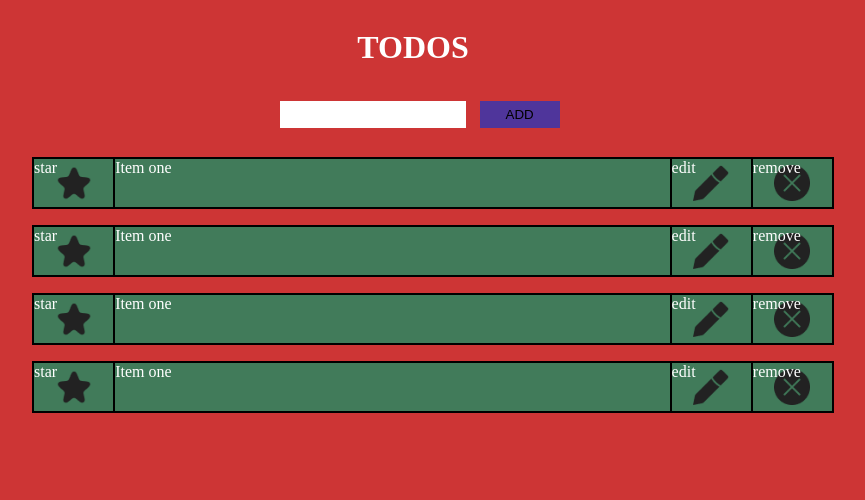
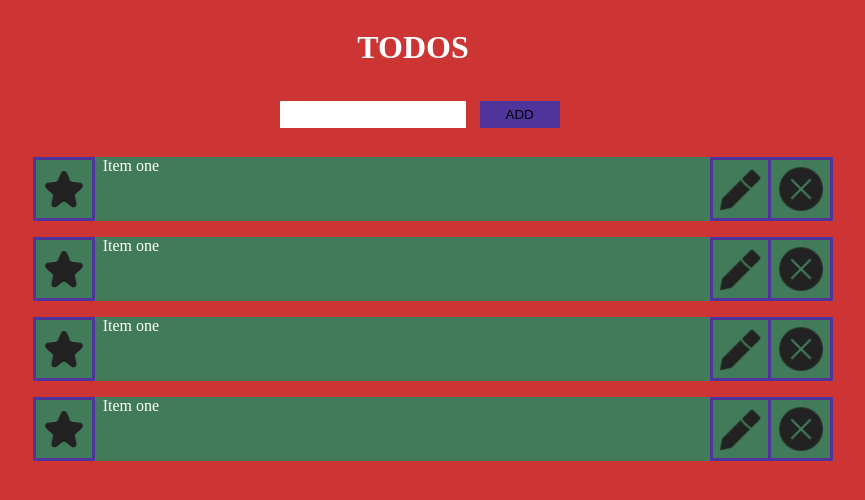
Before and after one commit to costik2020/0007-todo-or-not-todo-react, a React (Create React App) app: page / in a window 1280 px wide. Shown: the top 500 px of the page, without its empty margins (227-1092 px from the left). Built offline with nearby package versions, Linux system fonts and the light colour scheme.

Commit message:
Added some styles to my buttons

```diff
--- a/src/App.js
+++ b/src/App.js
@@ -12,32 +12,34 @@ function App(props) {
 		<div className="items-stack">
 			<ul>
 				<li>
-					<div className="star">star</div>
+					<div className="star"></div>
 					<div className="item">Item one</div>
-					<div className="edit">edit</div>
-					<div className="remove">remove</div>
+					<div className="edit"></div>
+					<div className="remove"></div>
 				</li>
 
 				<li>
-					<div className="star">star</div>
+					<div className="star"></div>
 					<div className="item">Item one</div>
-					<div className="edit">edit</div>
-					<div className="remove">remove</div>
+					<div className="edit"></div>
+					<div className="remove"></div>
 				</li>
 
 				<li>
-					<div className="star">star</div>
+					<div className="star"></div>
 					<div className="item">Item one</div>
-					<div className="edit">edit</div>
-					<div className="remove">remove</div>
+					<div className="edit"></div>
+					<div className="remove"></div>
 				</li>
 
 				<li>
-					<div className="star">star</div>
+					<div className="star"></div>
 					<div className="item">Item one</div>
-					<div className="edit">edit</div>
-					<div className="remove">remove</div>
+					<div className="edit"></div>
+					<div className="remove"></div>
 				</li>
+
+
 
 			</ul>
 		</div>
--- a/src/index.css
+++ b/src/index.css
@@ -31,6 +31,16 @@ form button {
 	box-sizing: border-box;
 	background-color: #4F359B;
 	border: none;
+
+}
+
+form button:hover {
+	background-color: #F9DC5C;
+}
+
+form button:active {
+	background-color: #F9B5AC;
+
 }
 
 /*Styles for the list of items*/
@@ -39,7 +49,7 @@ ul li {
 }
 
 ul li {
-	border: 0.1em solid black;
+	/*border: 0.1em solid black;*/
 	width: 50em;
 	margin: 1em;
 	color: #ffffff;
@@ -49,14 +59,15 @@ ul li {
 
 
 ul li div {
-	border: 0.1em solid black;
-	width: 10%;
-	height: 3em;
+	/*border: 0.1em solid black;*/
+	width: 4em;
+	height: 4em;
 	background-color: #417B5A;
 }
 
 ul li .item{
-	width: 70%;
+	width: 40em;
+	text-indent: 0.5em;
 }
 
 
@@ -70,6 +81,8 @@ ul li {
 	background-repeat: no-repeat;
 	background-position: center;
 	background-size: contain;
+	border: 0.2em solid #4F359B;
+	box-sizing: border-box;
 }
 
 .edit{
@@ -77,6 +90,8 @@ ul li {
 	background-repeat: no-repeat;
 	background-position: center;
 	background-size: contain;
+	border: 0.2em solid #4F359B;
+	box-sizing: border-box;
 }
 
 .remove{
@@ -84,4 +99,19 @@ ul li {
 	background-repeat: no-repeat;
 	background-position: center;
 	background-size: contain;
+	border: 0.2em solid #4F359B;
+	border-left: none;
+	box-sizing: border-box;
 }
+
+.star:hover, .edit:hover, .remove:hover {
+	background-color: #F9DC5C;
+}
+
+.star:active, .edit:active, .remove:active {
+	background-color: #F9B5AC;
+	background-size: 2em;
+	border-top-width: 0.3em;
+	border-bottom-width: 0.3em;
+
+}
```
